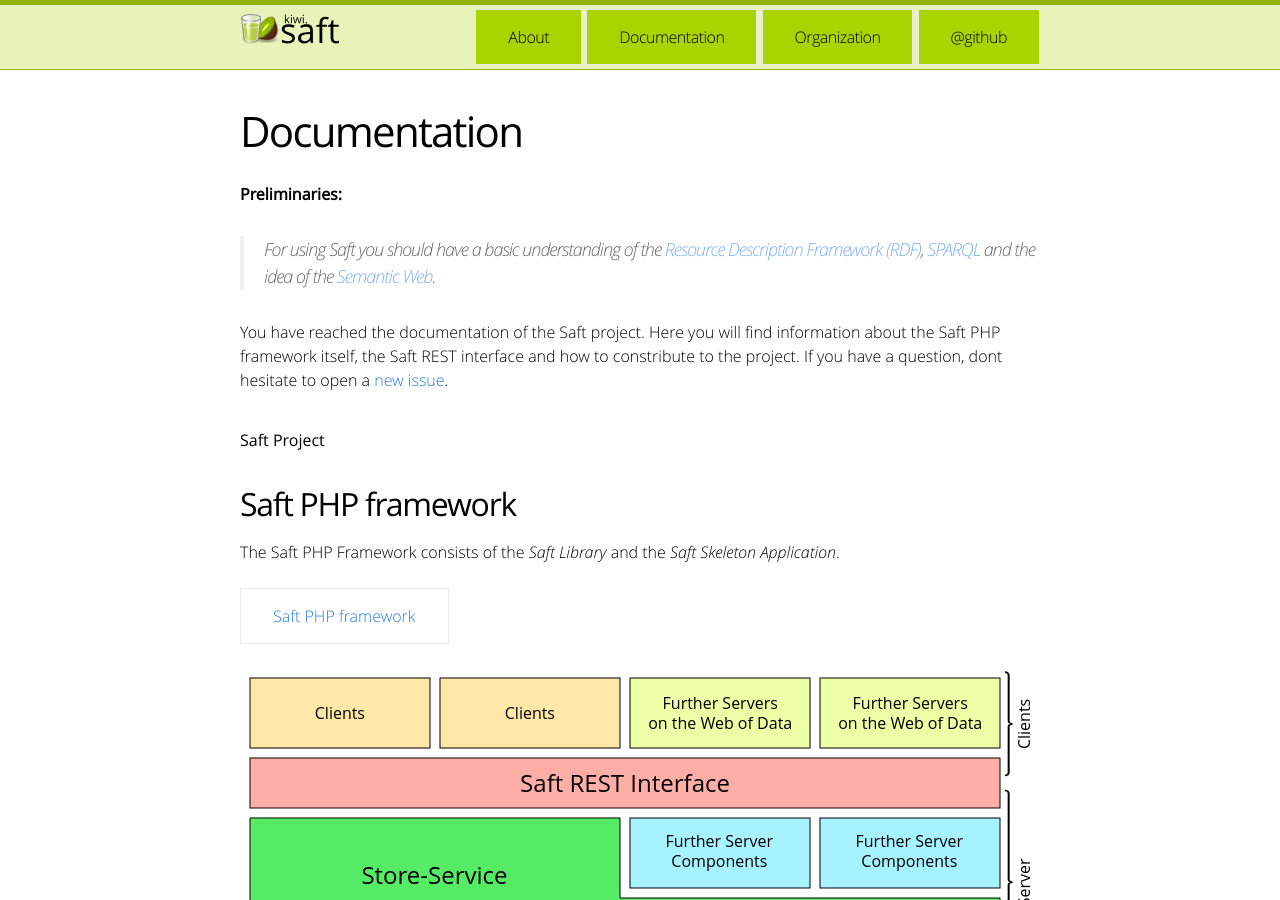
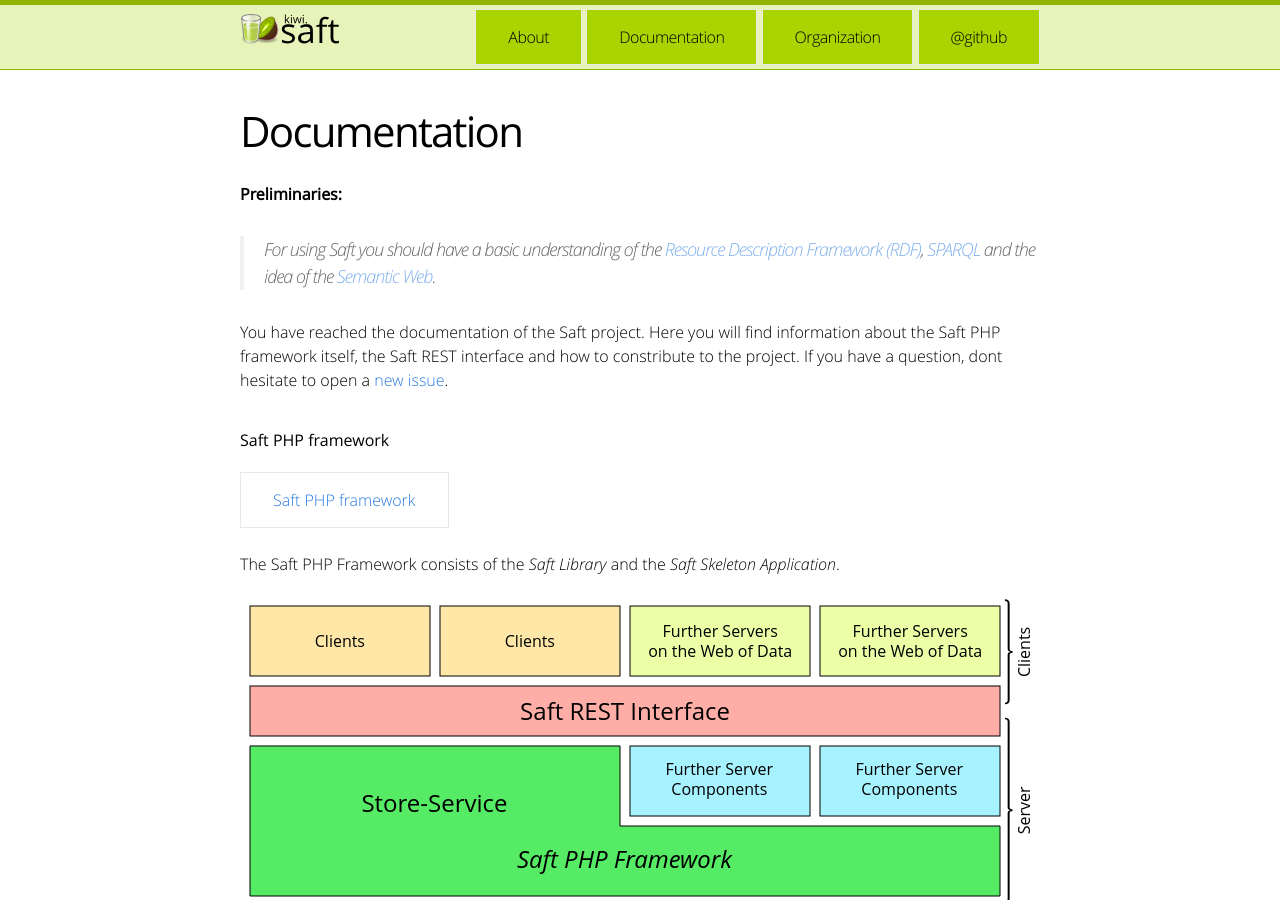
Before and after one commit to SaftIng/safting.github.io, a Jekyll site: the page built from doc/index.md, in a window 1280 px wide and 900 px high. Built offline with Jekyll 4.4.1, drawn with Linux system fonts in a browser that asks for light colours.

Commit message:
Update index.md

```diff
--- a/doc/index.md
+++ b/doc/index.md
@@ -10,17 +10,15 @@ permalink: /doc/
 
 You have reached the documentation of the Saft project. Here you will find information about the Saft PHP framework itself, the Saft REST interface and how to constribute to the project. If you have a question, dont hesitate to open a [new issue](https://github.com/SaftIng/Saft/issues/new).
 
-# Saft Project
+# Saft PHP framework
 
-## Saft PHP framework
+<a class="btn" href="phpframework">Saft PHP framework</a>
 
 The Saft PHP Framework consists of the *Saft Library* and the *Saft Skeleton Application*.
 
-<a class="btn" href="phpframework">Saft PHP framework</a>
-
 ![Structure of the whole Saft Framework](StructureOfSaft.svg)
 
-### Saft REST interface
+## Saft REST interface
 
 <a class="btn" href="restinterface">Saft REST interface</a>
 
```
